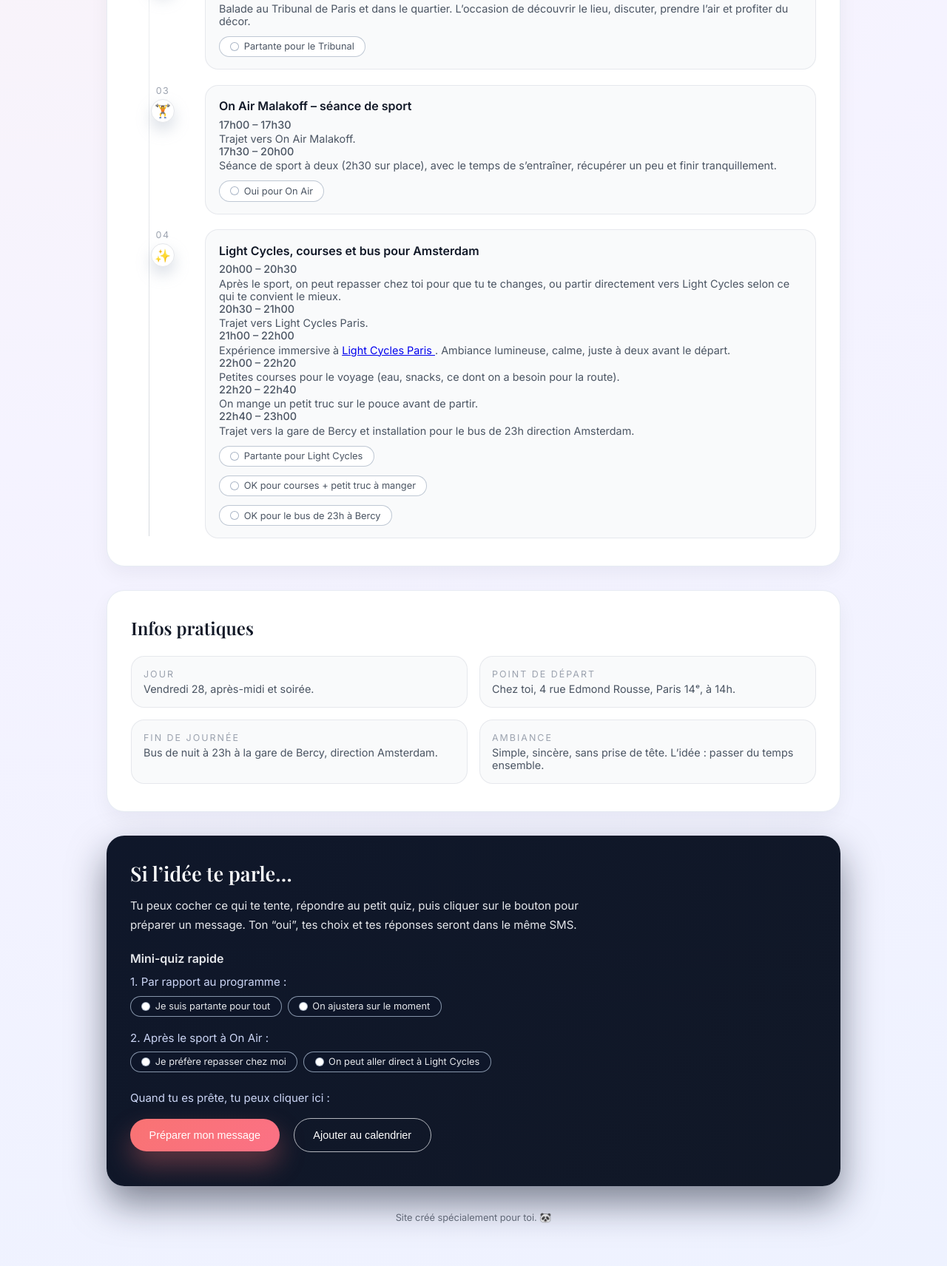
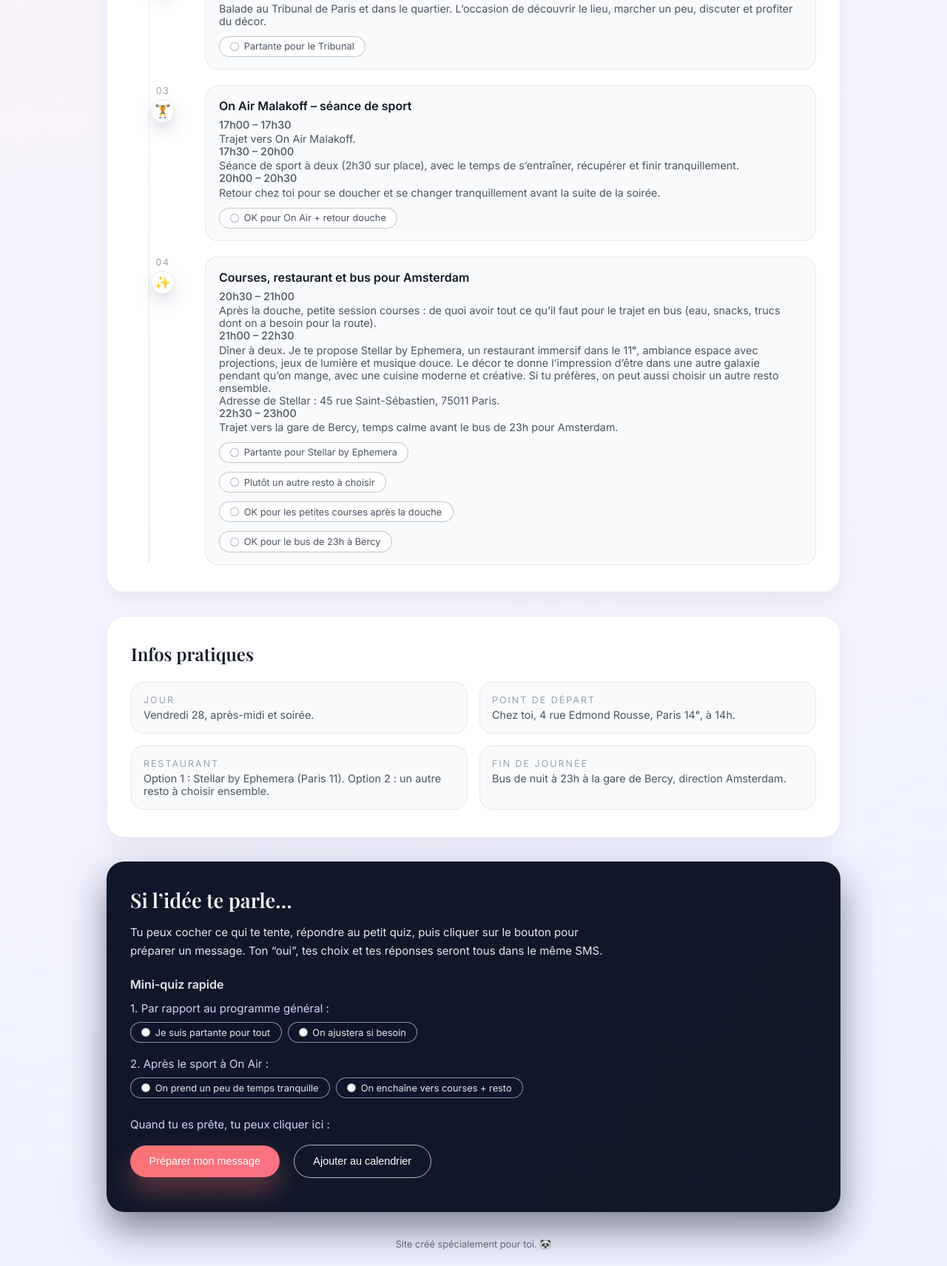
Before and after one commit to azupman/azupman.github.io, a plain HTML site: page index.html in a window 1280 px wide. Shown: the part 1079-2791 px from the top of the page at 74% size. Drawn offline with nearby package versions, Linux system fonts and the light colour scheme.

Commit message:
Add files via upload
Signed-off-by: azupman <66555811+azupman@users.noreply.github.com>

```diff
--- a/index.html
+++ b/index.html
@@ -646,7 +646,7 @@
             </div>
         </div>
         <div class="meta-pill">
-            14h · Chez toi · Tribunal · On Air · Light Cycles · Bus 23h Bercy
+            14h · Chez toi · Tribunal · On Air · Douche · Courses · Restaurant · Bus 23h
         </div>
     </header>
 
@@ -659,8 +659,8 @@
                 <p class="hero-text">
                     J’aimerais qu’on prenne le temps de passer une journée ensemble&nbsp;:
                     début chez toi, Tribunal de Paris, séance de sport à On Air,
-                    Light Cycles le soir, puis le bus de nuit pour Amsterdam.
-                    Simple, mais important pour moi.
+                    retour chez toi pour se doucher, petites courses, un resto,
+                    puis le bus de nuit pour Amsterdam.
                 </p>
                 <div class="hero-extra">
                     <span class="panda-tag">🐼</span>
@@ -676,7 +676,7 @@
                 <p>
                     Tout est déjà pensé, mais rien n’est figé. Tu peux regarder le déroulé,
                     cocher ce qui te plaît, répondre au petit quiz, puis préparer un message
-                    à m’envoyer. Le but&nbsp;: qu’on profite vraiment de cette journée, à notre rythme.
+                    à m’envoyer. L’idée est de se garder cette journée, sans pression, juste à deux.
                 </p>
             </div>
         </section>
@@ -685,7 +685,7 @@
         <section id="programme" class="block block-programme">
             <div class="block-header">
                 <h2>Le déroulé du vendredi 28</h2>
-                <p>Avec les horaires, les temps de trajet et la fin de soirée jusqu’au bus.</p>
+                <p>Avec les horaires, les temps de trajet, la douche, les courses, le resto et la fin de soirée jusqu’au bus.</p>
             </div>
 
             <div class="timeline">
@@ -700,7 +700,7 @@
                         <p class="step-time">14h00 – 14h20</p>
                         <p>
                             On se retrouve chez toi, au 4 rue Edmond Rousse, Paris 14ᵉ.
-                            Je dépose ma valise, on se retrouve au calme avant de partir.
+                            Je dépose ma valise, on se pose un peu, et on démarre la journée.
                         </p>
                         <p class="step-time">14h20 – 15h00</p>
                         <p>
@@ -729,7 +729,7 @@
                         <p class="step-time">15h00 – 17h00</p>
                         <p>
                             Balade au Tribunal de Paris et dans le quartier.
-                            L’occasion de découvrir le lieu, discuter, prendre l’air et profiter du décor.
+                            L’occasion de découvrir le lieu, marcher un peu, discuter et profiter du décor.
                         </p>
                         <div class="activity-choice">
                             <label class="choice-pill">
@@ -743,7 +743,7 @@
                     </div>
                 </article>
 
-                <!-- Étape 3 : On Air -->
+                <!-- Étape 3 : On Air + retour douche -->
                 <article class="step">
                     <div class="step-meta">
                         <span class="step-number">03</span>
@@ -758,80 +758,84 @@
                         <p class="step-time">17h30 – 20h00</p>
                         <p>
                             Séance de sport à deux (2h30 sur place), avec le temps de s’entraîner,
-                            récupérer un peu et finir tranquillement.
+                            récupérer et finir tranquillement.
+                        </p>
+                        <p class="step-time">20h00 – 20h30</p>
+                        <p>
+                            Retour chez toi pour se doucher et se changer tranquillement avant la suite de la soirée.
                         </p>
                         <div class="activity-choice">
                             <label class="choice-pill">
-                                <input type="checkbox" class="activity-checkbox" data-label="séance de sport à On Air Malakoff">
+                                <input type="checkbox" class="activity-checkbox" data-label="séance de sport à On Air Malakoff et retour chez moi pour se doucher">
                                 <span class="pill-visual">
                                     <span class="pill-dot"></span>
-                                    <span class="pill-text">Oui pour On Air</span>
+                                    <span class="pill-text">OK pour On Air + retour douche</span>
                                 </span>
                             </label>
                         </div>
                     </div>
                 </article>
 
-                <!-- Étape 4 : Light Cycles + courses + bus -->
+                <!-- Étape 4 : Courses + resto + bus -->
                 <article class="step">
                     <div class="step-meta">
                         <span class="step-number">04</span>
                         <span class="step-icon">✨</span>
                     </div>
                     <div class="step-body">
-                        <h3>Light Cycles, courses et bus pour Amsterdam</h3>
-
-                        <p class="step-time">20h00 – 20h30</p>
-                        <p>
-                            Après le sport, on peut repasser chez toi pour que tu te changes,
-                            ou partir directement vers Light Cycles selon ce qui te convient le mieux.
-                        </p>
+                        <h3>Courses, restaurant et bus pour Amsterdam</h3>
 
                         <p class="step-time">20h30 – 21h00</p>
                         <p>
-                            Trajet vers Light Cycles Paris.
+                            Après la douche, petite session courses : de quoi avoir tout ce qu’il faut
+                            pour le trajet en bus (eau, snacks, trucs dont on a besoin pour la route).
                         </p>
 
-                        <p class="step-time">21h00 – 22h00</p>
+                        <p class="step-time">21h00 – 22h30</p>
                         <p>
-                            Expérience immersive à
-                            <a href="https://lightcycles-experience.com/paris/" target="_blank" rel="noopener noreferrer">
-                                Light Cycles Paris
-                            </a>.
-                            Ambiance lumineuse, calme, juste à deux avant le départ.
+                            Dîner à deux. Je te propose
+                            <span>Stellar by Ephemera</span>, un restaurant immersif dans le 11ᵉ,
+                            ambiance espace avec projections, jeux de lumière et musique douce.
+                            Le décor te donne l’impression d’être dans une autre galaxie pendant qu’on mange,
+                            avec une cuisine moderne et créative.
+                            Si tu préfères, on peut aussi choisir un autre resto ensemble.
+                        </p>
+                        <p>
+                            Adresse de Stellar&nbsp;: 45 rue Saint-Sébastien, 75011 Paris.
                         </p>
 
-                        <p class="step-time">22h00 – 22h20</p>
+                        <p class="step-time">22h30 – 23h00</p>
                         <p>
-                            Petites courses pour le voyage (eau, snacks, ce dont on a besoin pour la route).
-                        </p>
-
-                        <p class="step-time">22h20 – 22h40</p>
-                        <p>
-                            On mange un petit truc sur le pouce avant de partir.
-                        </p>
-
-                        <p class="step-time">22h40 – 23h00</p>
-                        <p>
-                            Trajet vers la gare de Bercy et installation pour le bus de 23h direction Amsterdam.
+                            Trajet vers la gare de Bercy, temps calme avant le
+                            bus de 23h pour Amsterdam.
                         </p>
 
                         <div class="activity-choice">
                             <label class="choice-pill">
-                                <input type="checkbox" class="activity-checkbox" data-label="Light Cycles Paris">
+                                <input type="checkbox" class="activity-checkbox" data-label="dîner au restaurant Stellar by Ephemera">
                                 <span class="pill-visual">
                                     <span class="pill-dot"></span>
-                                    <span class="pill-text">Partante pour Light Cycles</span>
+                                    <span class="pill-text">Partante pour Stellar by Ephemera</span>
                                 </span>
                             </label>
                         </div>
 
                         <div class="activity-choice">
                             <label class="choice-pill">
-                                <input type="checkbox" class="activity-checkbox" data-label="petites courses et un truc à manger avant le bus">
+                                <input type="checkbox" class="activity-checkbox" data-label="choisir un autre restaurant pour le soir">
                                 <span class="pill-visual">
                                     <span class="pill-dot"></span>
-                                    <span class="pill-text">OK pour courses + petit truc à manger</span>
+                                    <span class="pill-text">Plutôt un autre resto à choisir</span>
+                                </span>
+                            </label>
+                        </div>
+
+                        <div class="activity-choice">
+                            <label class="choice-pill">
+                                <input type="checkbox" class="activity-checkbox" data-label="petites courses après la douche et avant le resto">
+                                <span class="pill-visual">
+                                    <span class="pill-dot"></span>
+                                    <span class="pill-text">OK pour les petites courses après la douche</span>
                                 </span>
                             </label>
                         </div>
@@ -865,12 +869,12 @@
                     <p>Chez toi, 4 rue Edmond Rousse, Paris 14ᵉ, à 14h.</p>
                 </div>
                 <div class="detail-card">
+                    <span class="detail-label">Restaurant</span>
+                    <p>Option 1&nbsp;: Stellar by Ephemera (Paris 11). Option 2&nbsp;: un autre resto à choisir ensemble.</p>
+                </div>
+                <div class="detail-card">
                     <span class="detail-label">Fin de journée</span>
                     <p>Bus de nuit à 23h à la gare de Bercy, direction Amsterdam.</p>
-                </div>
-                <div class="detail-card">
-                    <span class="detail-label">Ambiance</span>
-                    <p>Simple, sincère, sans prise de tête. L’idée&nbsp;: passer du temps ensemble.</p>
                 </div>
             </div>
         </section>
@@ -882,7 +886,7 @@
                 <p>
                     Tu peux cocher ce qui te tente, répondre au petit quiz,
                     puis cliquer sur le bouton pour préparer un message.
-                    Ton “oui”, tes choix et tes réponses seront dans le même SMS.
+                    Ton “oui”, tes choix et tes réponses seront tous dans le même SMS.
                 </p>
 
                 <!-- QUIZ -->
@@ -890,20 +894,20 @@
                     <h3>Mini-quiz rapide</h3>
 
                     <div class="quiz-question">
-                        <p class="quiz-label">1. Par rapport au programme&nbsp;:</p>
+                        <p class="quiz-label">1. Par rapport au programme général&nbsp;:</p>
                         <div class="quiz-options">
                             <label class="choice-pill">
-                                <input type="checkbox" class="quiz-option" data-label="je suis partante pour le programme complet">
+                                <input type="radio" name="q1" class="quiz-option" data-label="je suis partante pour le programme complet tel qu’il est">
                                 <span class="pill-visual">
                                     <span class="pill-dot"></span>
                                     <span class="pill-text">Je suis partante pour tout</span>
                                 </span>
                             </label>
                             <label class="choice-pill">
-                                <input type="checkbox" class="quiz-option" data-label="on pourra ajuster sur le moment si besoin">
+                                <input type="radio" name="q1" class="quiz-option" data-label="on garde l’esprit du programme mais on ajustera au fur et à mesure">
                                 <span class="pill-visual">
                                     <span class="pill-dot"></span>
-                                    <span class="pill-text">On ajustera sur le moment</span>
+                                    <span class="pill-text">On ajustera si besoin</span>
                                 </span>
                             </label>
                         </div>
@@ -913,17 +917,17 @@
                         <p class="quiz-label">2. Après le sport à On Air&nbsp;:</p>
                         <div class="quiz-options">
                             <label class="choice-pill">
-                                <input type="checkbox" class="quiz-option" data-label="je préfère qu’on repasse chez moi pour que je me change avant Light Cycles">
+                                <input type="radio" name="q2" class="quiz-option" data-label="je préfère qu’on prenne un peu de temps tranquille après la douche avant le resto">
                                 <span class="pill-visual">
                                     <span class="pill-dot"></span>
-                                    <span class="pill-text">Je préfère repasser chez moi</span>
+                                    <span class="pill-text">On prend un peu de temps tranquille</span>
                                 </span>
                             </label>
                             <label class="choice-pill">
-                                <input type="checkbox" class="quiz-option" data-label="on peut aller directement vers Light Cycles après le sport">
+                                <input type="radio" name="q2" class="quiz-option" data-label="on peut enchaîner assez directement vers les courses et le resto après la douche">
                                 <span class="pill-visual">
                                     <span class="pill-dot"></span>
-                                    <span class="pill-text">On peut aller direct à Light Cycles</span>
+                                    <span class="pill-text">On enchaîne vers courses + resto</span>
                                 </span>
                             </label>
                         </div>
@@ -950,7 +954,7 @@
                     </a>
                     <p class="sms-hint">
                         Le message sera adressé au 06 14 82 19 49.
-                        Elle pourra bien sûr le modifier avant de l’envoyer.
+                        Tu pourras bien sûr le modifier avant de l’envoyer.
                     </p>
                 </div>
             </div>
@@ -1006,7 +1010,7 @@
                     const list = buildNiceList(selectedActivities);
                     body += "\n\nLes moments qui me tentent : " + list + ".";
                 } else {
-                    body += "\n\nL’idée de la journée me plaît, on verra ensemble pour les détails.";
+                    body += "\n\nLe programme me va dans l’idée, on verra ensemble pour les détails.";
                 }
 
                 if (selectedQuiz.length > 0) {
@@ -1014,7 +1018,8 @@
                     body += "\n\nPour l’organisation : " + quizList + ".";
                 }
 
-                body += "\n\nOn se retrouve bien chez moi à 14h pour que tu déposes ta valise, et c’est bon pour le bus de 23h à Bercy pour Amsterdam.";
+                body += "\n\nOn se retrouve bien chez moi à 14h pour que tu déposes ta valise, " +
+                        "et c’est bon pour le bus de 23h à Bercy pour Amsterdam.";
 
                 smsTextEl.textContent = body;
                 smsPreview.classList.remove('hidden');
@@ -1028,8 +1033,6 @@
 
         if (addCalendarBtn) {
             addCalendarBtn.addEventListener('click', function () {
-                // Date fixée : vendredi 28 (à adapter si besoin)
-                // Heure locale sans fuseau (interprétée en local par l’iPhone)
                 const lines = [
                     "BEGIN:VCALENDAR",
                     "VERSION:2.0",
@@ -1040,7 +1043,7 @@
                     "DTSTART:20251128T140000",
                     "DTEND:20251128T230000",
                     "SUMMARY:Sortie avec Céline - Paris",
-                    "DESCRIPTION:14h00-14h20 : chez toi (4 rue Edmond Rousse, Paris 14e)\\n14h20-15h00 : trajet vers le Tribunal\\n15h00-17h00 : Tribunal de Paris\\n17h00-17h30 : trajet On Air Malakoff\\n17h30-20h00 : séance de sport\\n20h00-20h30 : retour / départ pour Light Cycles\\n21h00-22h00 : Light Cycles Paris\\n22h00-22h20 : petites courses\\n22h20-22h40 : petit truc à manger\\n22h40-23h00 : gare de Bercy, bus pour Amsterdam",
+                    "DESCRIPTION:14h00-14h20 : chez toi (4 rue Edmond Rousse, Paris 14e)\\n14h20-15h00 : trajet vers le Tribunal\\n15h00-17h00 : Tribunal de Paris\\n17h00-17h30 : trajet vers On Air Malakoff\\n17h30-20h00 : séance de sport\\n20h00-20h30 : retour chez toi pour se doucher\\n20h30-21h00 : petites courses pour le voyage\\n21h00-22h30 : restaurant (Stellar by Ephemera ou autre)\\n22h30-23h00 : trajet vers Bercy et bus de 23h pour Amsterdam",
                     "LOCATION:Paris",
                     "END:VEVENT",
                     "END:VCALENDAR"
@@ -1057,7 +1060,6 @@
                 a.click();
                 document.body.removeChild(a);
 
-                // Libérer l'URL plus tard
                 setTimeout(function () {
                     URL.revokeObjectURL(url);
                 }, 2000);
```
